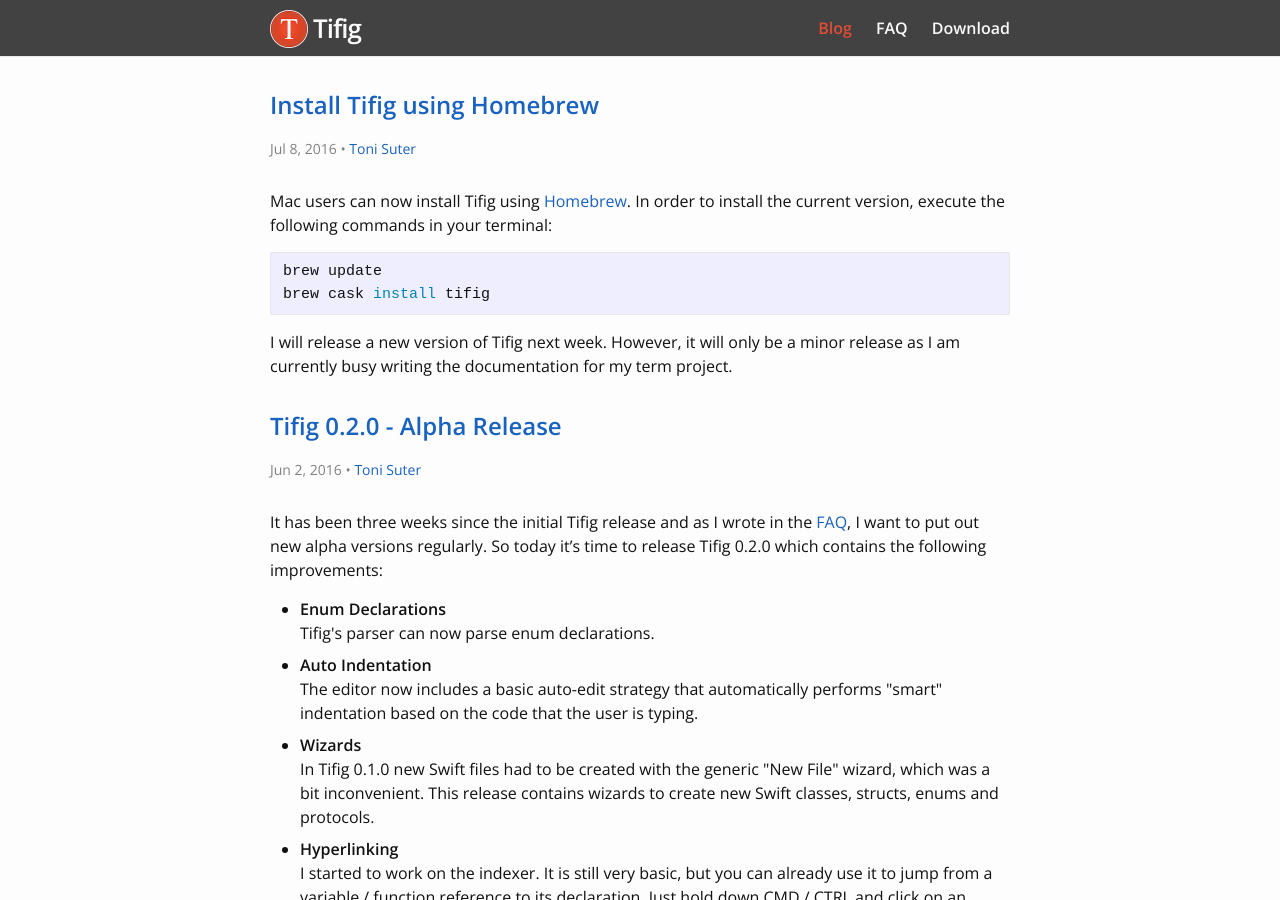
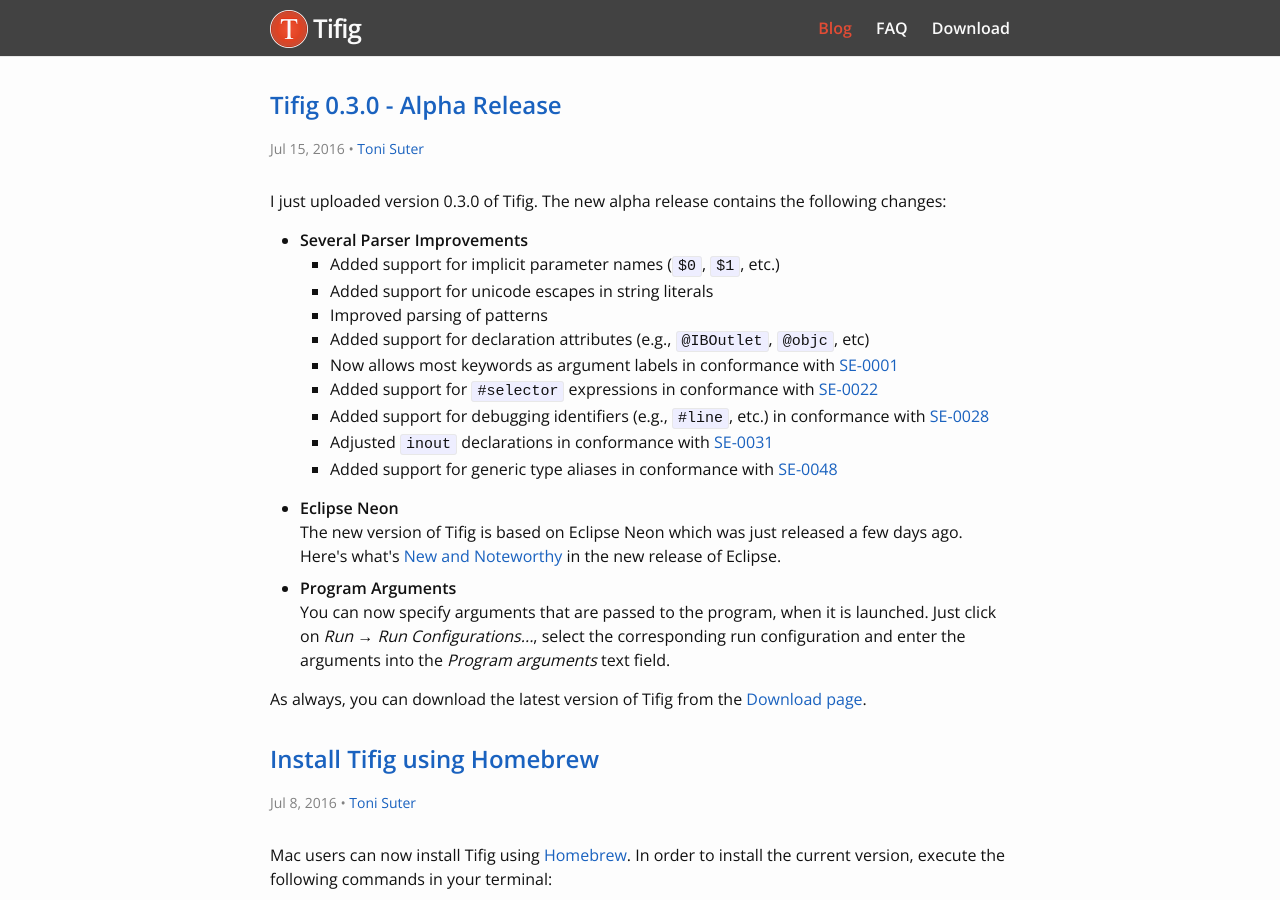
Before and after one commit to paulvi/tifig.net, a Jekyll site: the page built from index.html, in a window 1280 px wide and 900 px high. Built offline with Jekyll 4.4.1, drawn with Linux system fonts in a browser that asks for light colours; nearby versions of some CDN libraries.

Commit message:
added post for Tifig 0.3.0

```diff
--- /dev/null
+++ b/_posts/2016-07-15-tifig-0-3-0-alpha-release.markdown
@@ -0,0 +1,43 @@
+---
+layout: post
+title:  "Tifig 0.3.0 - Alpha Release"
+date:   2016-07-15
+author_name: Toni Suter
+author_twitter_handle: tonisuter
+---
+I just uploaded version 0.3.0 of Tifig. The new alpha release contains the following changes:
+
+<ul class="release-notes">
+  <li>
+    <div class="release-note-title">Several Parser Improvements</div>
+    <div class="release-note-body">
+      <ul>
+        <li>Added support for implicit parameter names (<code>$0</code>, <code>$1</code>, etc.)</li>
+        <li>Added support for unicode escapes in string literals</li>
+        <li>Improved parsing of patterns</li>
+        <li>Added support for declaration attributes (e.g., <code>@IBOutlet</code>, <code>@objc</code>, etc)</li>
+        <li>Now allows most keywords as argument labels in conformance with <a href="https://github.com/apple/swift-evolution/blob/master/proposals/0001-keywords-as-argument-labels.md">SE-0001</a></li>
+        <li>Added support for <code>#selector</code> expressions in conformance with <a href="https://github.com/apple/swift-evolution/blob/master/proposals/0022-objc-selectors.md">SE-0022</a></li>
+        <li>Added support for debugging identifiers (e.g., <code>#line</code>, etc.) in conformance with <a href="https://github.com/apple/swift-evolution/blob/master/proposals/0028-modernizing-debug-identifiers.md">SE-0028</a></li>
+        <li>Adjusted <code>inout</code> declarations in conformance with <a href="https://github.com/apple/swift-evolution/blob/master/proposals/0031-adjusting-inout-declarations.md">SE-0031</a></li>
+        <li>Added support for generic type aliases in conformance with <a href="https://github.com/apple/swift-evolution/blob/master/proposals/0048-generic-typealias.md">SE-0048</a></li>
+      </ul>
+    </div>
+  </li>
+  <li>
+    <div class="release-note-title">Eclipse Neon</div>
+    <div class="release-note-body">
+    The new version of Tifig is based on Eclipse Neon which was just released a few days ago. Here's what's <a href="https://www.eclipse.org/eclipse/news/4.6/">New and Noteworthy</a>
+    in the new release of Eclipse.
+    </div>
+  </li>
+  <li>
+    <div class="release-note-title">Program Arguments</div>
+    <div class="release-note-body">
+    You can now specify arguments that are passed to the program, when it is launched. Just click on <i>Run &rarr; Run Configurations...</i>, select the corresponding run configuration and
+    enter the arguments into the <i>Program arguments</i> text field.
+    </div>
+  </li>
+</ul>
+
+As always, you can download the latest version of Tifig from the [Download page](/download/).
--- a/download.html
+++ b/download.html
@@ -8,7 +8,7 @@
 <h3>OS X</h3>
 <ol>
   <li>
-    Download the current version of Tifig for OS X: <a href="https://tifig-downloads.s3.amazonaws.com/tifig-0.2.0-201606021314-macosx.cocoa.x86_64.tar.gz">Alpha Release 0.2.0 (64-Bit)</a><br/>
+    Download the current version of Tifig for OS X: <a href="https://tifig-downloads.s3.amazonaws.com/tifig-0.3.0-201607151151-macosx.cocoa.x86_64.tar.gz">Alpha Release 0.3.0 (64-Bit)</a><br/>
     Alternatively, you can also use <a href="http://brew.sh/">Homebrew</a> to install the newest version of Tifig on your Mac:
     <pre>
 brew update
@@ -21,7 +21,7 @@
 
 <h3>Ubuntu</h3>
 <ol>
-  <li>Download the current version of Tifig for Ubuntu: <a href="https://tifig-downloads.s3.amazonaws.com/tifig-0.2.0-201606021314-linux.gtk.x86_64.tar.gz">Alpha Release 0.2.0 (64-Bit)</a></li>
+  <li>Download the current version of Tifig for Ubuntu: <a href="https://tifig-downloads.s3.amazonaws.com/tifig-0.3.0-201607151151-linux.gtk.x86_64.tar.gz">Alpha Release 0.3.0 (64-Bit)</a></li>
   <li>Install Java 8 (<a href="http://askubuntu.com/a/464894">Instructions for Ubuntu</a>)</li>
   <li>Install the most recent <a href="https://swift.org/download/#previews">Swift 3.0 Preview</a></li>
   <li>
```
